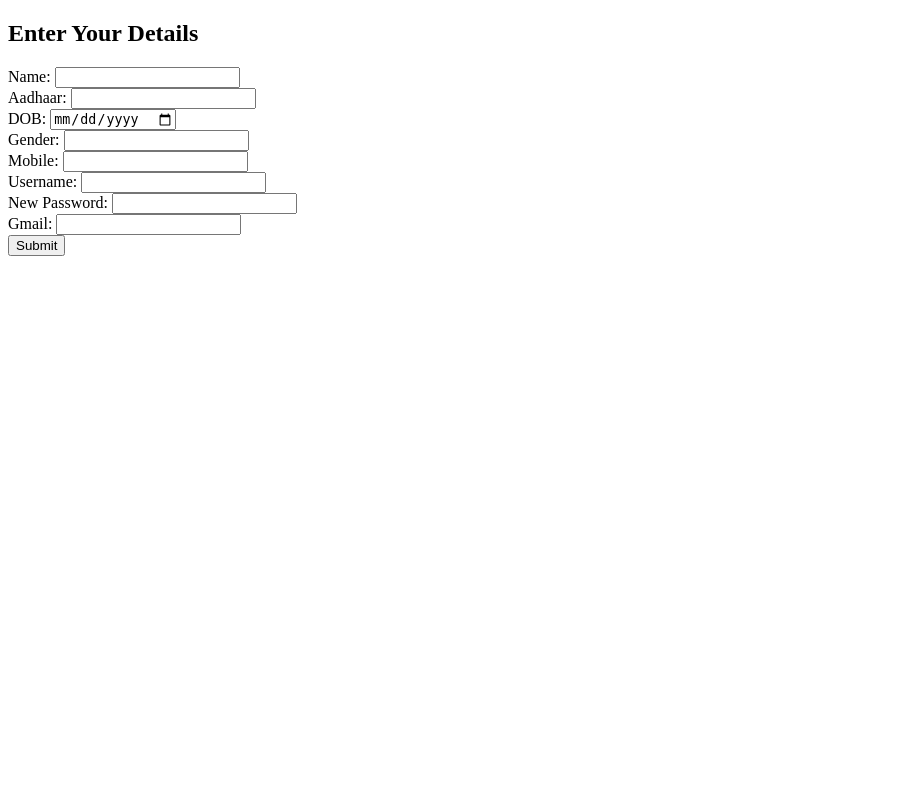
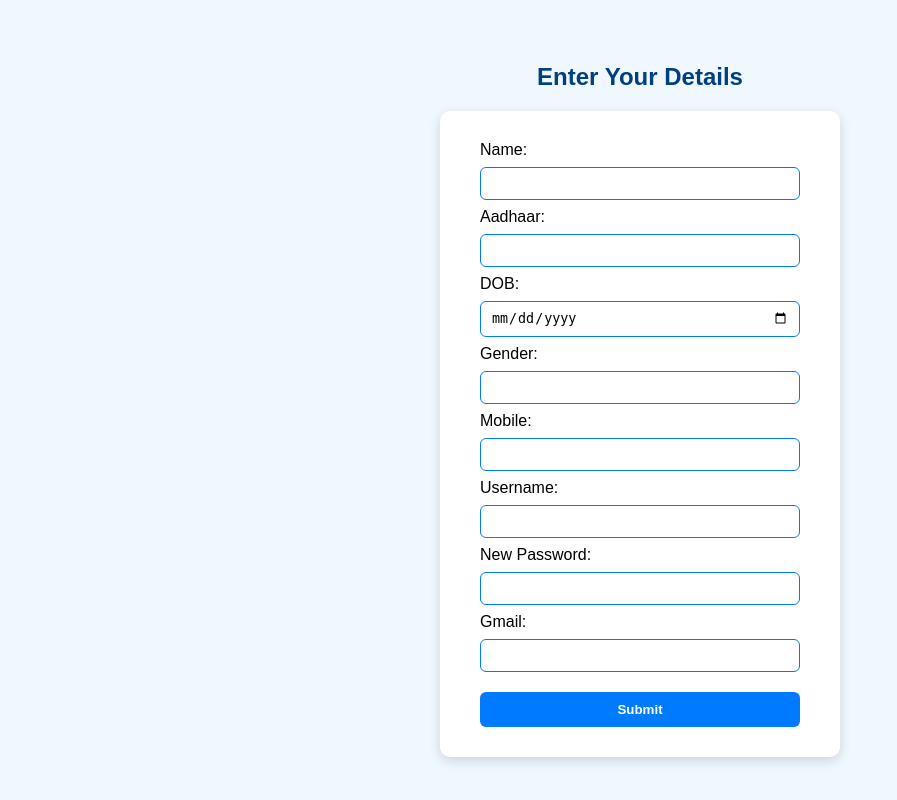
Before and after one commit to sriram-kannanv/SIH_PROJECT-2025, a Flask app: template templates/form.html in a window 1280 px wide. Shown: the whole page, without its empty margins (0-897 px from the left). Run offline with Flask 3, Linux system fonts and the light colour scheme; the template is opened without the code that fills it, so the values that code supplies are empty.

Commit message:
Update form.html

```diff
--- a/templates/form.html
+++ b/templates/form.html
@@ -2,8 +2,64 @@
 <html>
 <head>
     <title>Details Form</title>
+    <style>
+        body {
+            font-family: Arial, sans-serif;
+            background-color: #f0f8ff; /* light blue-white background */
+            margin: 0;
+            padding: 0;
+            display: flex;
+            justify-content: center;
+            align-items: center;
+            height: 100vh;
+        }
+        h2 {
+            color: #004080; /* dark blue */
+            text-align: center;
+            margin-bottom: 20px;
+        }
+        form {
+            background-color: white;
+            padding: 30px 40px;
+            border-radius: 10px;
+            box-shadow: 0 4px 12px rgba(0,0,0,0.15);
+            width: 320px;
+        }
+        input {
+            width: 100%;
+            padding: 8px 10px;
+            margin: 8px 0;
+            border: 1px solid #007BFF;
+            border-radius: 6px;
+            outline: none;
+            box-sizing: border-box;
+        }
+        input:focus {
+            border-color: #0056b3;
+            box-shadow: 0 0 5px rgba(0,91,187,0.5);
+        }
+        button {
+            width: 100%;
+            padding: 10px;
+            margin-top: 12px;
+            background-color: #007BFF;
+            color: white;
+            font-weight: bold;
+            border: none;
+            border-radius: 6px;
+            cursor: pointer;
+            transition: background-color 0.3s ease;
+        }
+        button:hover {
+            background-color: #0056b3;
+        }
+        br {
+            display: none; /* hide line breaks for cleaner form look */
+        }
+    </style>
 </head>
 <body>
+    <div>
         <h2>Enter Your Details</h2>
         <form method="post">
             Name: <input type="text" name="name" required><br>
@@ -16,5 +72,6 @@
             Gmail: <input type="text" value="{{ gmail }}" readonly><br>
             <button type="submit">Submit</button>
         </form>
+    </div>
 </body>
 </html>
```
Lines whose indentation alone changed are shown as unchanged.
